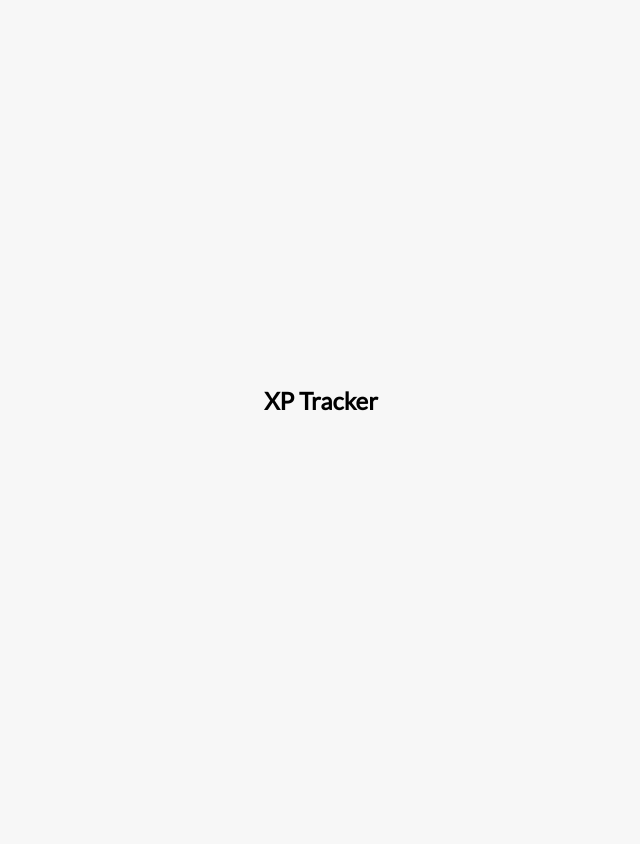
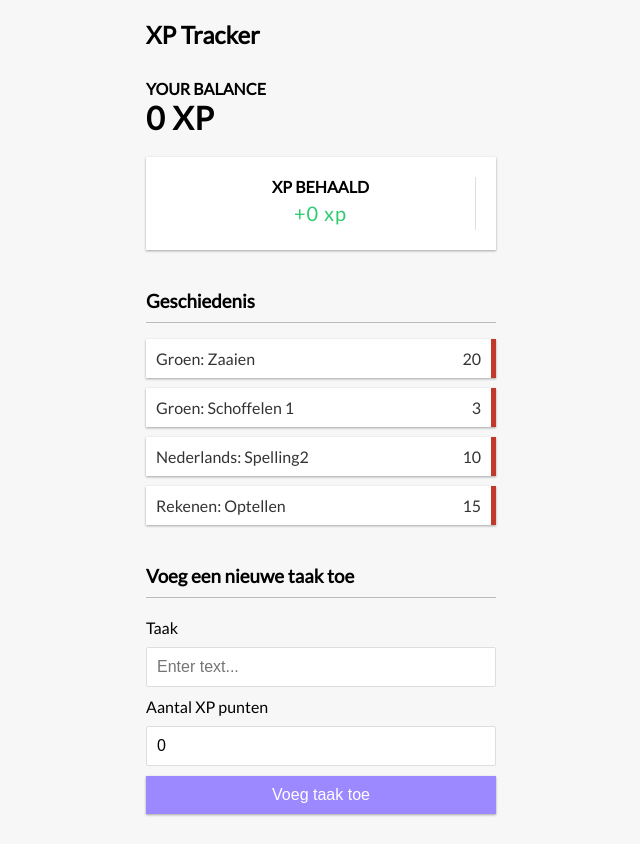
Before and after one commit to madameJeanette/XP-tracker-react, a React (Create React App) app: page / in a window 1280 px wide. Shown: the whole page, without its empty margins (319-959 px from the left). Before the commit the page ends 800 px from the top, so only its background shows below. Built offline with nearby package versions, Linux system fonts and the light colour scheme.

Commit message:
imports_e.d

```diff
--- a/public/index.html
+++ b/public/index.html
@@ -9,7 +9,7 @@
       name="description"
       content="Web site created using create-react-app"
     />
-    <link rel="apple-touch-icon" href="%PUBLIC_URL%/logo192.png" />
+
     <!--
       manifest.json provides metadata used when your web app is installed on a
       user's mobile device or desktop. See https://developers.google.com/web/fundamentals/web-app-manifest/
--- a/src/App.css
+++ b/src/App.css
@@ -40,7 +40,7 @@ h4 {
   text-transform: uppercase;
 }
 
-.inc-exp-container {
+.inc-xp-container {
   background-color: #fff;
   box-shadow: var(--box-shadow);
   padding: 20px;
@@ -49,26 +49,26 @@ h4 {
   margin: 20px 0;
 }
 
-.inc-exp-container > div {
+.inc-xp-container > div {
   flex: 1;
   text-align: center;
 }
 
-.inc-exp-container > div:first-of-type {
+.inc-xp-container > div:first-of-type {
   border-right: 1px solid #dedede;
 }
 
-.money {
+.xp {
   font-size: 20px;
   letter-spacing: 1px;
   margin: 5px 0;
 }
 
-.money.plus {
+.xp.plus {
   color: #2ecc71;
 }
 
-.money.minus {
+.xp.minus {
   color: #c0392b;
 }
 
--- a/src/App.js
+++ b/src/App.js
@@ -1,13 +1,24 @@
 import React from 'react'
 import { Header } from './components/Header'
+import { Balance } from './components/Balance'
+import { IncomeXp } from './components/IncomeXp'
+import { TaskList } from './components/TaskList'
+import { AddTask } from './components/AddTask'
 
+import { GlobalProvider } from './context/GlobalState'
 import './App.css'
 
 function App() {
   return (
-    <div>
+    <GlobalProvider>
      <Header />
-    </div>
+     <div className="container">
+       <Balance />
+       <IncomeXp />
+       <TaskList />
+       <AddTask />
+     </div>
+    </GlobalProvider>
   );
 }
 
```
Also changed, not shown: public/manifest.json.
